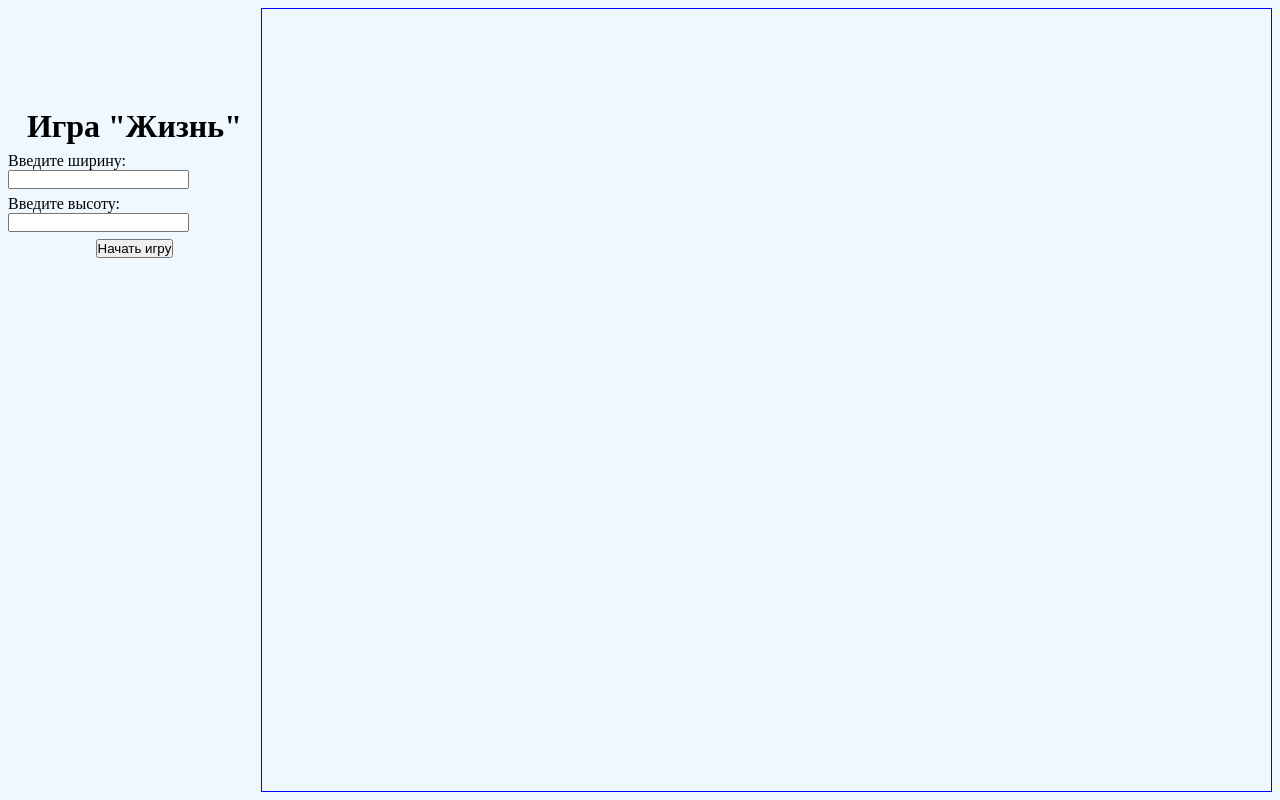
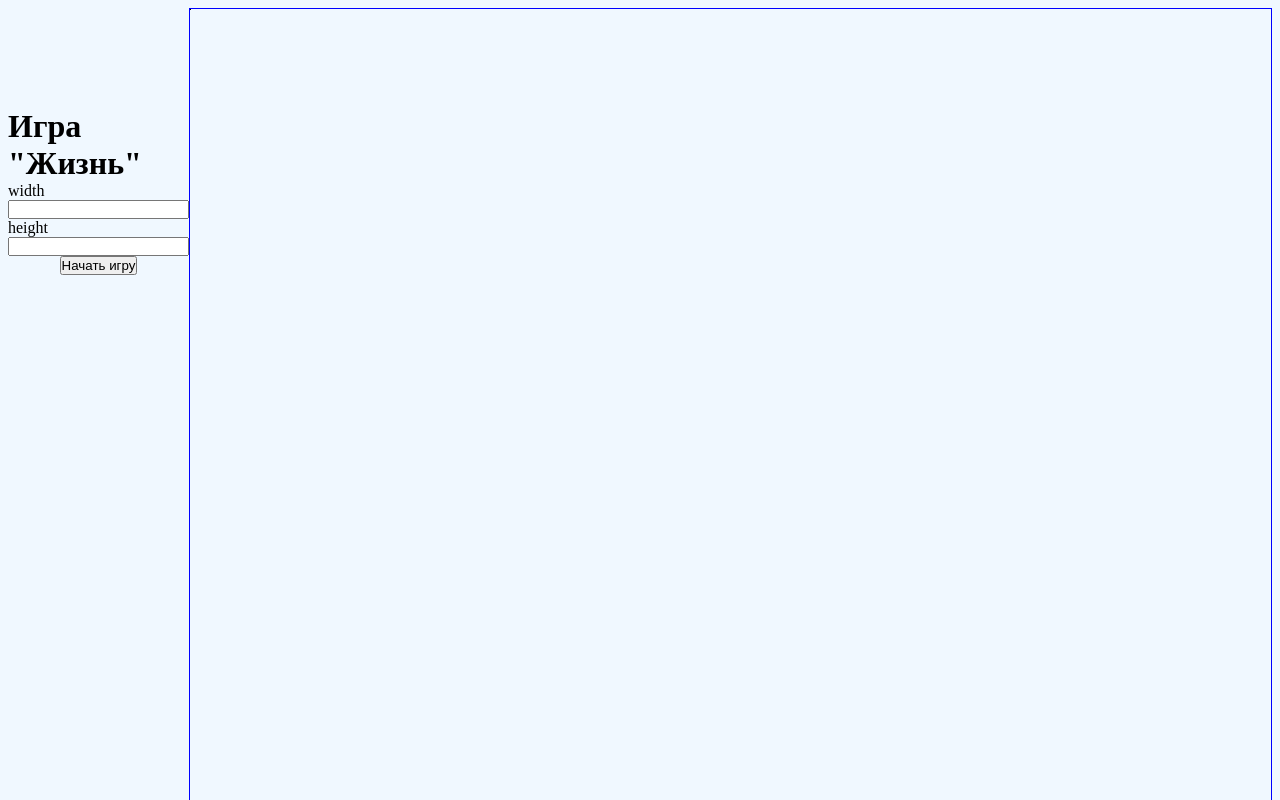
Before and after one commit to sere9ka/lifeGame, a website with bundled scripts: page index.html in a window 1280 px wide. Both pictures are taken after a click on the button "Начать игру". Shown: the top 800 px of the page. Built offline with nearby package versions, Linux system fonts and the light colour scheme.

Commit message:
создание поля

```diff
--- a/index.html
+++ b/index.html
@@ -13,12 +13,12 @@
     <div class="main__block-text">
         <h1 class="title">Игра <strong>"Жизнь"</strong></h1>
         <div class="main__group">
-            <label for="width" class="label">Введите ширину:</label>
+            <label for="width" class="label">width</label>
             <input type="number" class="input" id="width" name="width">
         </div>
         <!-- /.main__group -->
         <div class="main__group">
-            <label for="height" class="label">Введите высоту:</label>
+            <label for="height" class="label">height</label>
             <input type="number" class="input" id="height" name="height">
         </div>
         <!-- /.main__group -->
--- a/sass/_templates/_main.sass
+++ b/sass/_templates/_main.sass
@@ -13,7 +13,10 @@
             align-items: center
     &__block
         &-game
-            max-width: 80%
-            width: 100%
-            height: 98vh
+            width: 2000px
+            height: 2000px
             border: 1px solid blue
+            display: flex
+            align-content: flex-start
+            flex-wrap: wrap
+            justify-content: start
--- a/src/modules/start.js
+++ b/src/modules/start.js
@@ -1,5 +1,41 @@
 const start = () => {
-    console.log('start');
+    const body = document.querySelector('body')
+    const blockForGame = body.querySelector('.main__block-game')
+    const arrWH = {}
+
+    const renderGame = arrWH => {
+        const blockForGameWidth = blockForGame.offsetWidth
+        const blockForGameHeight = blockForGame.offsetHeight
+        const newBlockGame = document.createElement('div')
+        const blockWidth = blockForGameWidth / arrWH.width
+        const blockHeight = blockForGameHeight / arrWH.height
+
+        newBlockGame.classList.add('game__block')
+        newBlockGame.style.width = `${blockWidth}px`
+        newBlockGame.style.height = `${blockHeight}px`
+        blockForGame.append(newBlockGame)
+
+        // blockForGame
+        console.log(blockWidth);
+        console.log(blockHeight);
+    }
+
+    const startGame = () => {
+        const inputGroups = body.querySelectorAll('.main__group')
+        inputGroups.forEach((group) => {
+            const nameKey = group.querySelector('label').textContent
+            const value = group.querySelector('input').value
+            arrWH[nameKey] = value
+        })
+
+        renderGame(arrWH)
+    }
+
+    body.addEventListener('click', (e) => {
+        if (e.target == body.querySelector('button')) {
+            startGame()
+        }
+    })
 }
 
 export default start
```
Also changed, not shown: css/style.css, dist/main.js.
